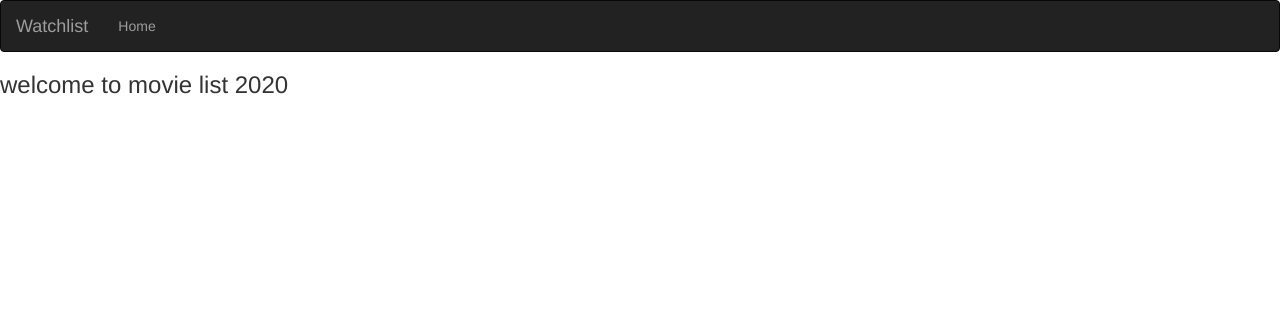
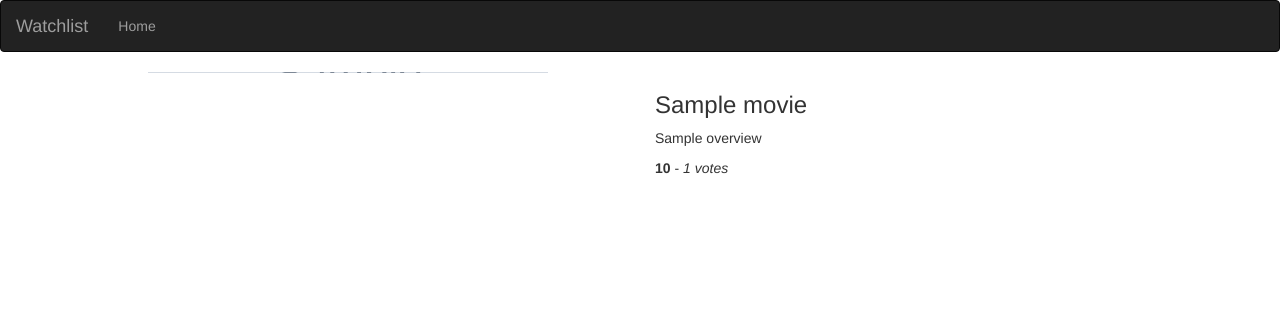
Before and after one commit to mishael254/watchlist-app, a Flask app: template app/templates/movie.html in a window 1280 px wide. Shown: the top 312 px of the page. Run offline with Flask 2, Linux system fonts and the light colour scheme; the template is opened without the code that fills it: most values are stand-ins (such as "Sample title", 1, 10 or a date in 2020); grey boxes marked "Sample" are stand-in pictures; some libraries are stand-ins or nearby versions.

Commit message:
bootstrap styling of div classes

```diff
--- a/app/templates/movie.html
+++ b/app/templates/movie.html
@@ -1,5 +1,18 @@
 {% extends 'base2.html' %}
 <!--content block-->
 {% block content %}
-<h3>welcome to movie list 2020</h3>
+<div class="container">
+    <!--poster background-->
+    <div class="row">
+        <div class="col-xs-6 col-sm-6 col-md-6 col-lg-6 posterPath" style="background: url({{movie.poster}}) no-repeat center center">
+        </div>
+
+        <div class="col-xs-6 col-sm-6 col-md-6 col-lg-6 movie-details">
+            <h3>{{movie.title}}</h3>
+
+          <p class="overview">{{movie.overview}}</p>
+          <p class="ratings"><b>{{movie.vote_average}}</b> - <i>{{movie.vote_count}} votes</i></p>
+        </div>
+    </div>
+</div>
 {% endblock %}
```
